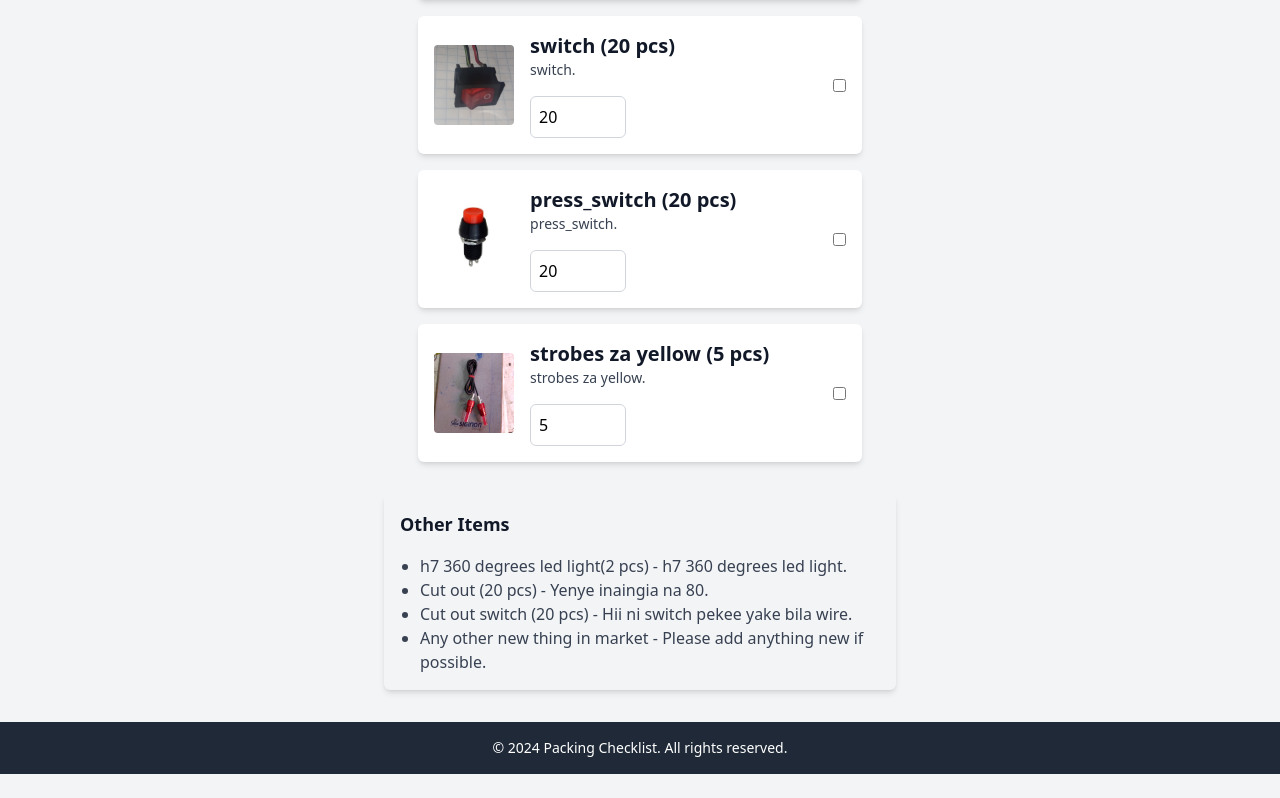
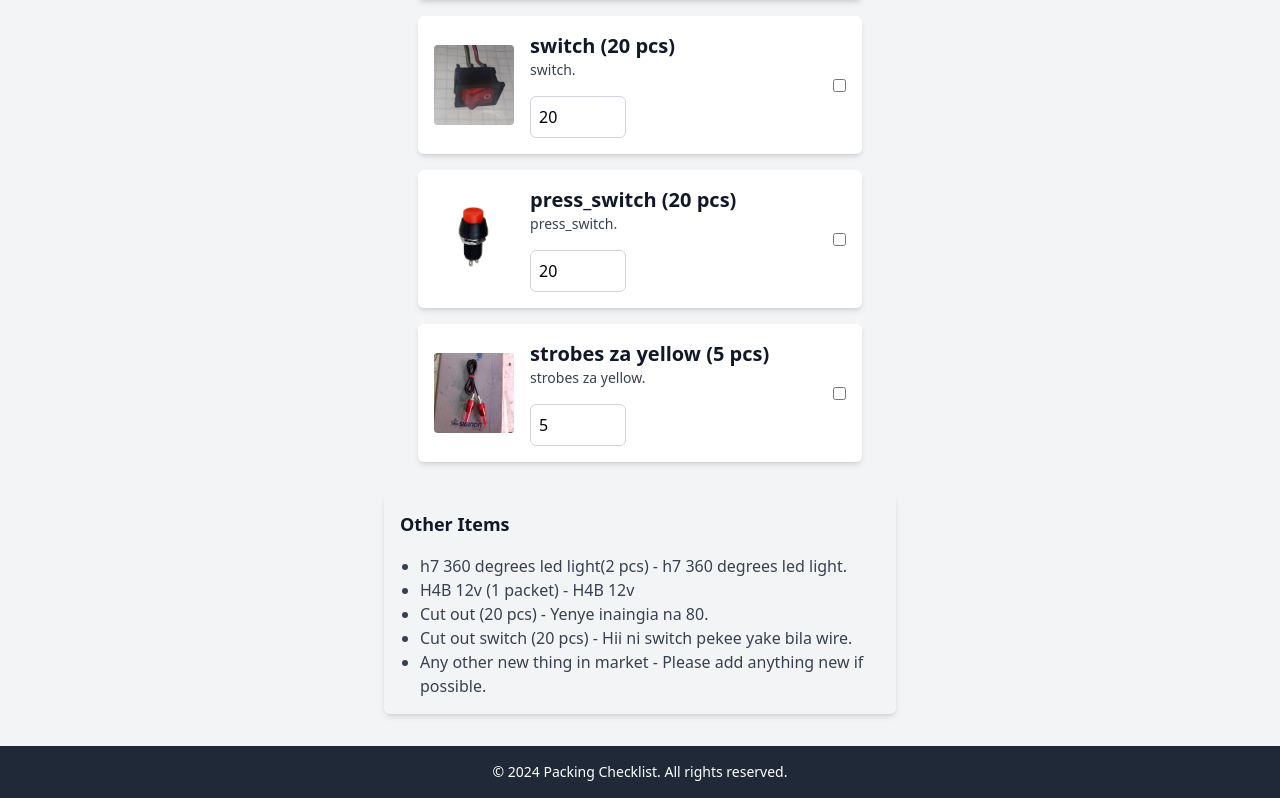
Before and after one commit to Maxmacharia/packing_checklist, a React (Create React App) app: page / in a window 1280 px wide. Shown: the part 2378-3176 px from the top of the page. Before the commit the page ends 3152 px from the top, so only its background shows below. Built offline with nearby package versions, Linux system fonts and the light colour scheme.

Commit message:
third commit

```diff
--- a/src/data.js
+++ b/src/data.js
@@ -155,6 +155,11 @@ export const otherItems = [
     description: "h7 360 degrees led light.",
   },
   {
+    id: 22,
+    name: "H4B 12v (1 packet) ",
+    description: "H4B 12v",
+  },
+  {
     id: 20,
     name: "Cut out (20 pcs)",
     description: "Yenye inaingia na 80.",
```
